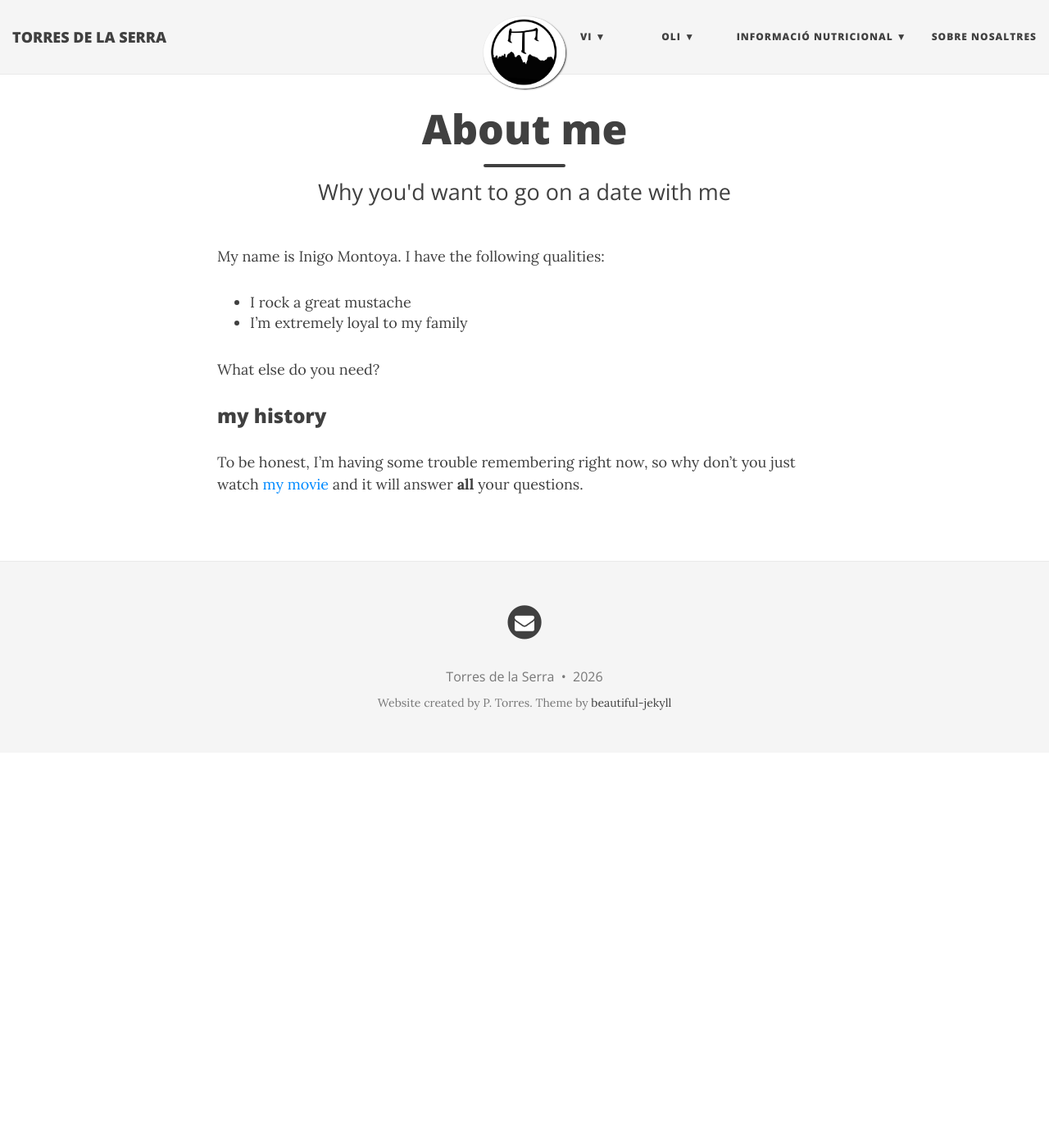
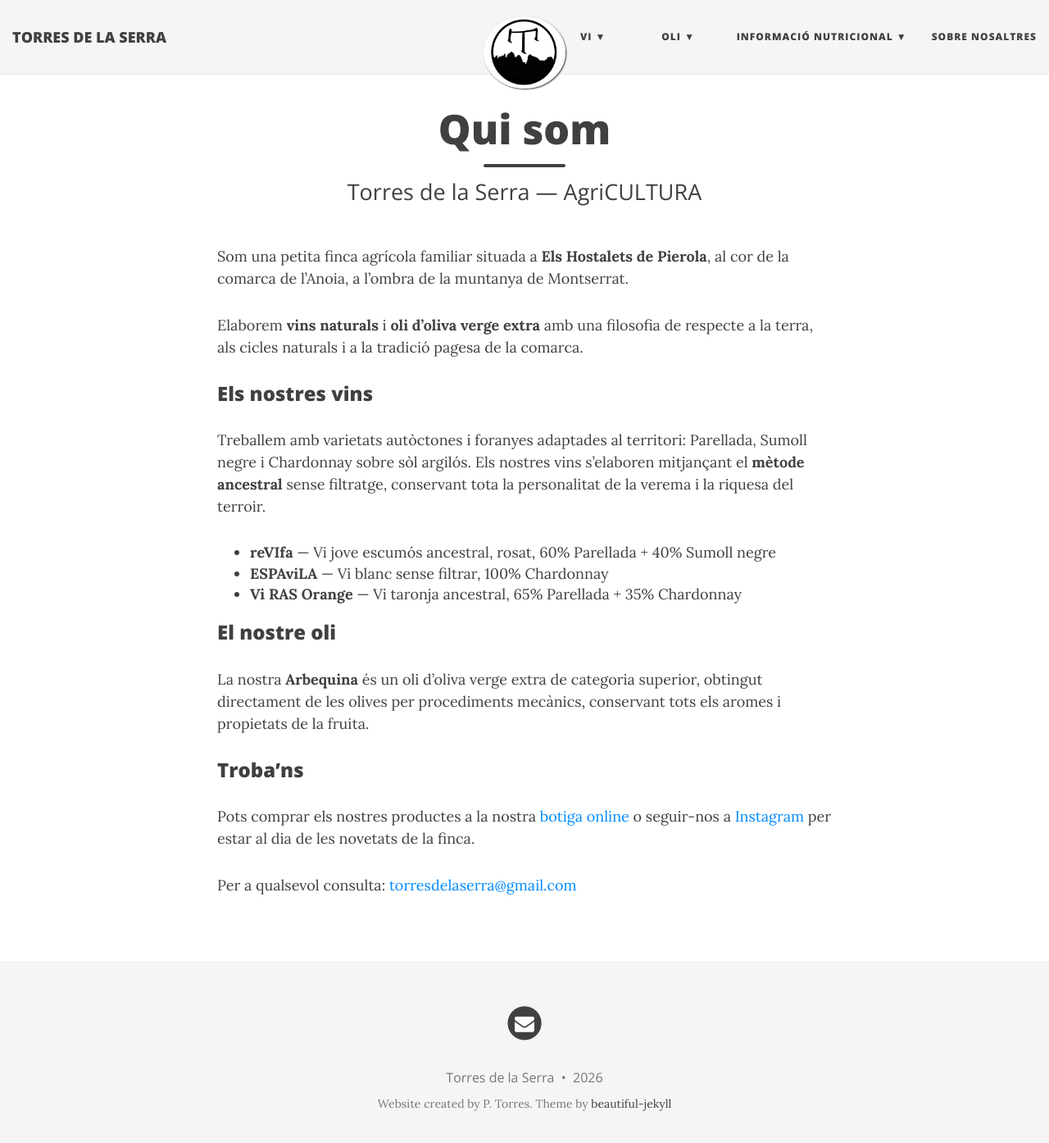
Before and after one commit to torresdelaserra/torresdelaserra.github.io, a Jekyll site: the page built from aboutme.md, in a window 1280 px wide and 1400 px high. Shown: the top 1394 px of the window at 82% size. Built offline with Jekyll 4.4.1, drawn with Linux system fonts in a browser that asks for light colours; nearby versions of some CDN libraries.

Commit message:
Add files via upload

```diff
--- a/aboutme.md
+++ b/aboutme.md
@@ -1,16 +1,28 @@
 ---
 layout: page
-title: About me
-subtitle: Why you'd want to go on a date with me
+title: Qui som
+subtitle: Torres de la Serra — AgriCULTURA
+description: "Coneix Torres de la Serra: petits productors de vins naturals i oli d'oliva verge extra a Els Hostalets de Pierola, Catalunya."
 ---
 
-My name is Inigo Montoya. I have the following qualities:
+Som una petita finca agrícola familiar situada a **Els Hostalets de Pierola**, al cor de la comarca de l'Anoia, a l'ombra de la muntanya de Montserrat.
 
-- I rock a great mustache
-- I'm extremely loyal to my family
+Elaborem **vins naturals** i **oli d'oliva verge extra** amb una filosofia de respecte a la terra, als cicles naturals i a la tradició pagesa de la comarca.
 
-What else do you need?
+### Els nostres vins
 
-### my history
+Treballem amb varietats autòctones i foranyes adaptades al territori: Parellada, Sumoll negre i Chardonnay sobre sòl argilós. Els nostres vins s'elaboren mitjançant el **mètode ancestral** sense filtratge, conservant tota la personalitat de la verema i la riquesa del terroir.
 
-To be honest, I'm having some trouble remembering right now, so why don't you just watch [my movie](http://en.wikipedia.org/wiki/The_Princess_Bride_%28film%29) and it will answer **all** your questions.
+- **reVIfa** — Vi jove escumós ancestral, rosat, 60% Parellada + 40% Sumoll negre
+- **ESPAviLA** — Vi blanc sense filtrar, 100% Chardonnay
+- **Vi RAS Orange** — Vi taronja ancestral, 65% Parellada + 35% Chardonnay
+
+### El nostre oli
+
+La nostra **Arbequina** és un oli d'oliva verge extra de categoria superior, obtingut directament de les olives per procediments mecànics, conservant tots els aromes i propietats de la fruita.
+
+### Troba'ns
+
+Pots comprar els nostres productes a la nostra [botiga online](https://torresdelaserra.sumupstore.com/){:target="_blank" rel="noopener noreferrer"} o seguir-nos a [Instagram](https://www.instagram.com/torresdelaserra){:target="_blank" rel="noopener noreferrer"} per estar al dia de les novetats de la finca.
+
+Per a qualsevol consulta: [torresdelaserra@gmail.com](mailto:torresdelaserra@gmail.com)
```
Also changed, not shown: arbequina.md (+16 -3 lines).
